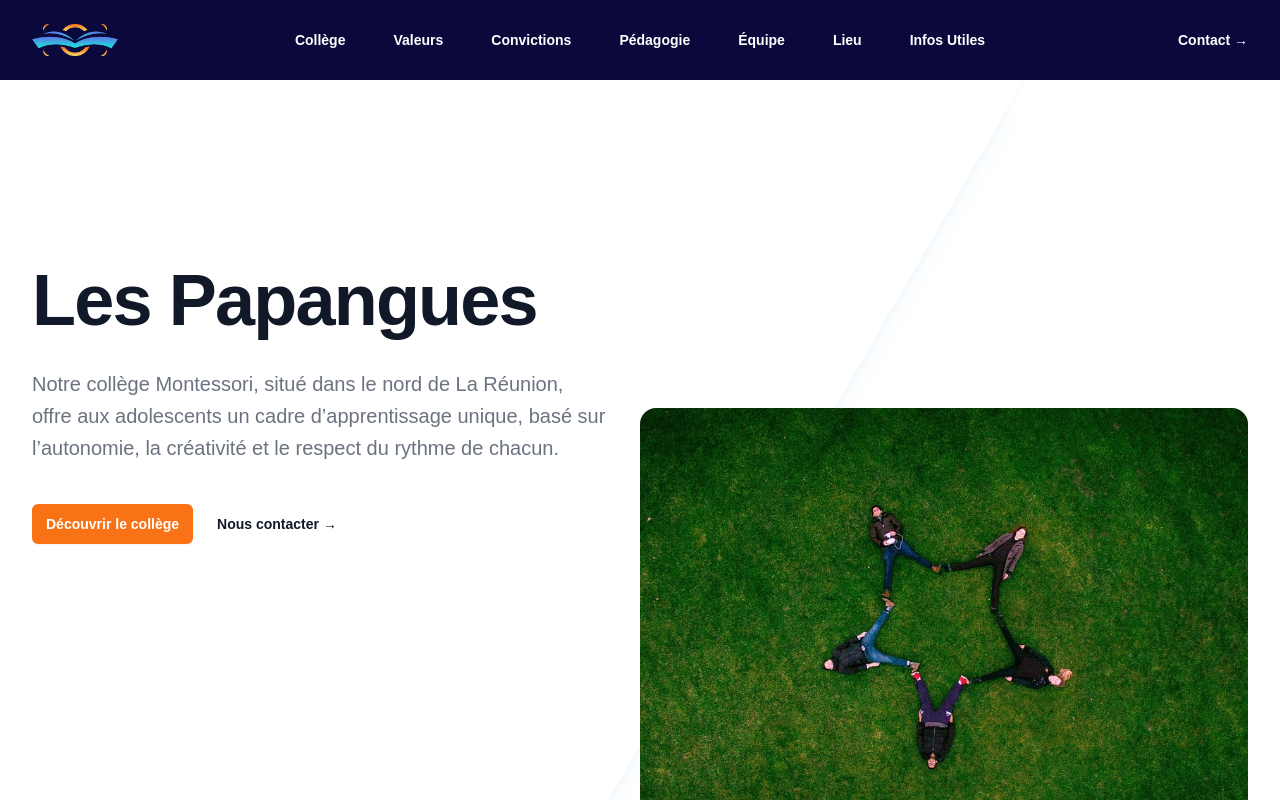
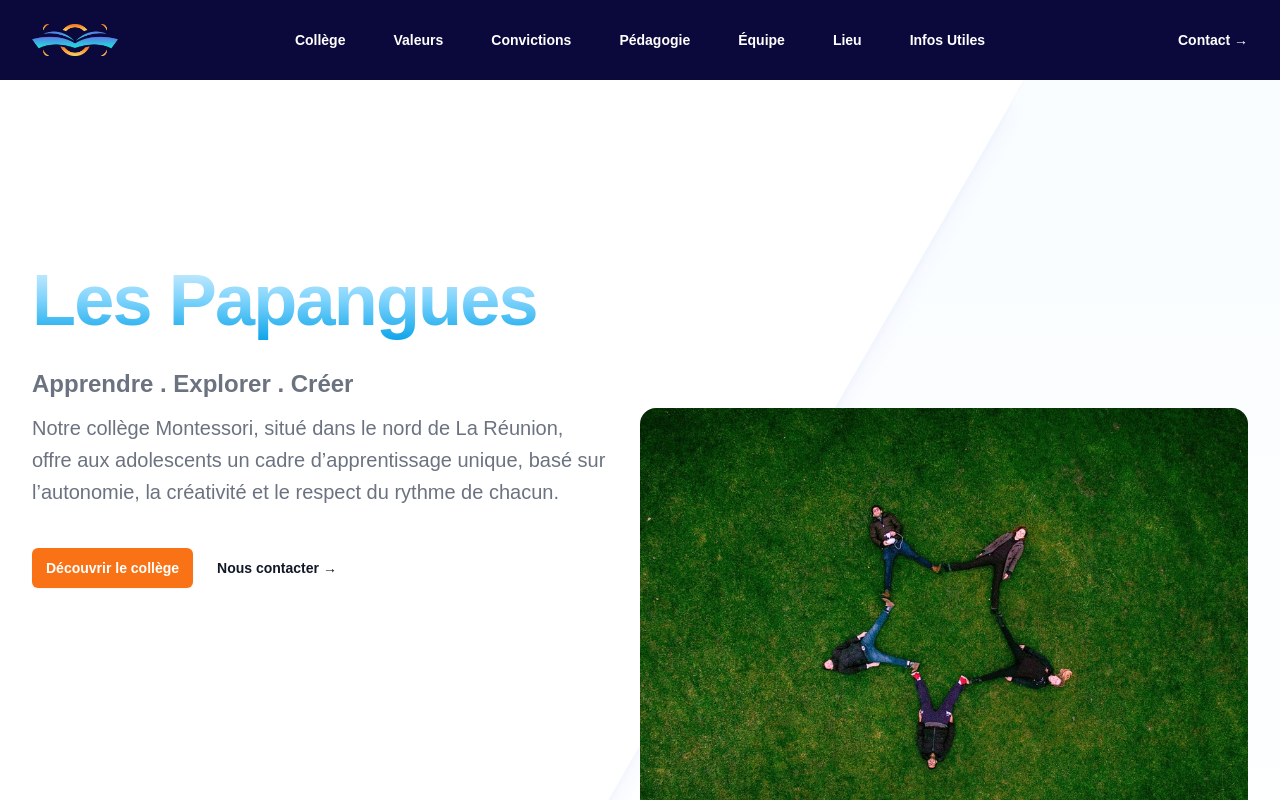
Before and after one commit to sgautier-dev/lespapangues, a Next.js app: page / in a window 1280 px wide. Shown: the top 800 px of the page. Built offline with nearby package versions, Linux system fonts and the light colour scheme.

Commit message:
updated hero

```diff
--- a/src/components/Cta.tsx
+++ b/src/components/Cta.tsx
@@ -1,3 +1,5 @@
+import Link from "next/link"
+
 export default function CTA() {
 	return (
 		<div className="px-6 py-24 sm:px-6 sm:py-32 lg:px-8">
@@ -10,12 +12,12 @@ export default function CTA() {
 					s’épanouir ?
 				</p>
 				<div className="mt-10 flex items-center justify-center gap-x-6">
-					<a
-						href="#"
+					<Link
+						href="/pedagogie"
 						className="rounded-md bg-orange-600 px-3.5 py-2.5 text-sm font-semibold text-white shadow-sm hover:bg-orange-500 focus-visible:outline focus-visible:outline-2 focus-visible:outline-offset-2 focus-visible:outline-orange-600"
 					>
 						Découvrir notre pédagogie
-					</a>
+					</Link>
 					<a href="#" className="text-sm/6 font-semibold text-gray-900">
 						Nous contacter <span aria-hidden="true">→</span>
 					</a>
--- a/src/components/Hero.tsx
+++ b/src/components/Hero.tsx
@@ -4,18 +4,23 @@ import Link from "next/link"
 
 export default function Hero() {
 	return (
-		<div className="relative isolate overflow-hidden bg-gradient-to-b from-sky-100/40 pt-14">
+		<div className="relative isolate overflow-hidden bg-gradient-to-b from-sky-100/20 pt-14">
 			<div
 				aria-hidden="true"
-				className="absolute inset-y-0 right-1/2 -z-10 -mr-96 w-[200%] origin-top-right skew-x-[-30deg] bg-white shadow-xl shadow-sky-600/10 ring-1 ring-sky-50 sm:-mr-80 lg:-mr-96"
+				className="absolute inset-y-0 right-1/2 -z-10 -mr-96 w-[200%] origin-top-right skew-x-[-30deg] bg-white shadow-xl shadow-indigo-600/10 ring-1 ring-sky-50 sm:-mr-80 lg:-mr-96"
 			/>
 			<div className="mx-auto max-w-7xl px-6 py-12 sm:py-24 lg:px-8 lg:py-32">
 				<div className="mx-auto max-w-2xl lg:mx-0 lg:grid lg:max-w-none lg:grid-cols-2 lg:gap-x-16 lg:gap-y-8 xl:grid-cols-1 xl:grid-rows-1 xl:gap-x-8">
 					<h1 className="max-w-2xl text-balance text-5xl font-semibold tracking-tight text-gray-900 sm:text-7xl lg:col-span-2 xl:col-auto">
-						Les Papangues
+						<span className="bg-gradient-to-b from-sky-100 via-sky-300 to-sky-500 bg-clip-text text-transparent ">
+							Les Papangues{" "}
+						</span>
 					</h1>
 					<div className="mt-6 max-w-xl lg:mt-0 xl:col-end-1 xl:row-start-1">
-						<p className="text-pretty text-lg font-medium text-gray-500 sm:text-xl/8">
+						<p className="text-pretty text-xl font-semibold text-gray-500 sm:text-2xl/8">
+							Apprendre . Explorer . Créer
+						</p>
+						<p className="mt-3 text-pretty text-lg font-medium text-gray-500 sm:text-xl/8">
 							Notre collège Montessori, situé dans le nord de La Réunion, offre
 							aux adolescents un cadre d’apprentissage unique, basé sur
 							l’autonomie, la créativité et le respect du rythme de chacun.
--- a/src/components/Join.tsx
+++ b/src/components/Join.tsx
@@ -1,11 +1,15 @@
+import Image from "next/image"
+import heroImg from "@/images/christina-wocintechchat-com-c-mgSuxqpzA-unsplash.jpg"
 export default function Join() {
 	return (
 		<div className="relative bg-custBlue">
-			<div className="relative h-80 overflow-hidden bg-indigo-600 md:absolute md:left-0 md:h-full md:w-1/3 lg:w-1/2">
-				<img
-					alt=""
-					src="https://images.unsplash.com/photo-1525130413817-d45c1d127c42?ixlib=rb-1.2.1&ixid=eyJhcHBfaWQiOjEyMDd9&auto=format&fit=crop&w=1920&q=60&blend=6366F1&sat=-100&blend-mode=multiply"
+			<div className="relative h-80 overflow-hidden bg-sky-600 md:absolute md:left-0 md:h-full md:w-1/3 lg:w-1/2">
+				<Image
+					alt="Rejoindre, Collège les Papangues"
+					src={heroImg}
 					className="size-full object-cover"
+					width={1920}
+					height={1282}
 				/>
 				<svg
 					viewBox="0 0 926 676"
--- a/tailwind.config.ts
+++ b/tailwind.config.ts
@@ -7,10 +7,10 @@ export default {
 		"./src/app/**/*.{js,ts,jsx,tsx,mdx}",
 	],
 	theme: {
-		backgroundImage: {
-			"bg-img": "url('/images/bg-img.jpg')",
-		},
 		extend: {
+			backgroundImage: {
+				"bg-img": "url('/images/bg-img.jpg')",
+			},
 			colors: {
 				background: "var(--background)",
 				foreground: "var(--foreground)",
```
Also changed, not shown: src/app/lieu/page.tsx (added), src/images/christina-wocintechchat-com-c-mgSuxqpzA-unsplash.jpg (added), src/images/gus-ruballo-h5QNclJUiA8-unsplash.jpg (added).
